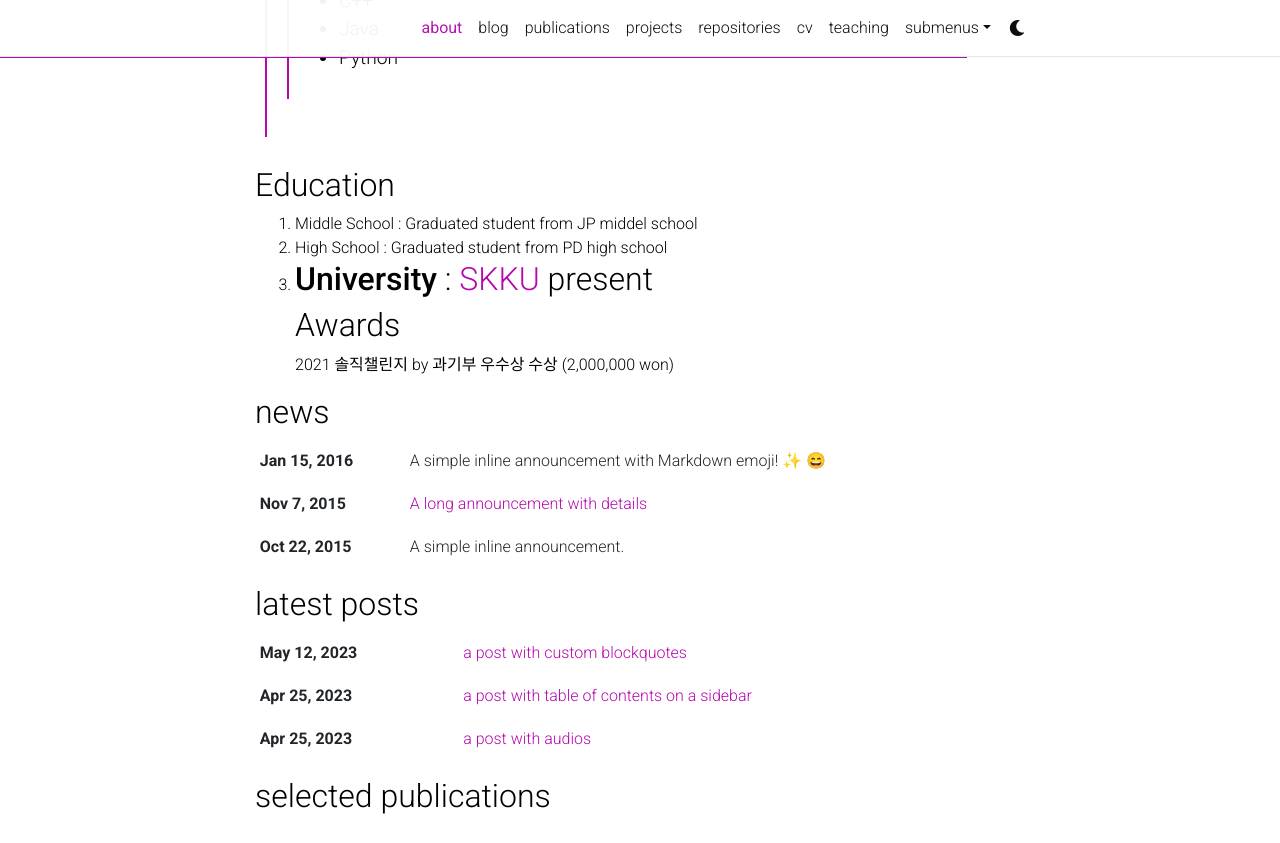
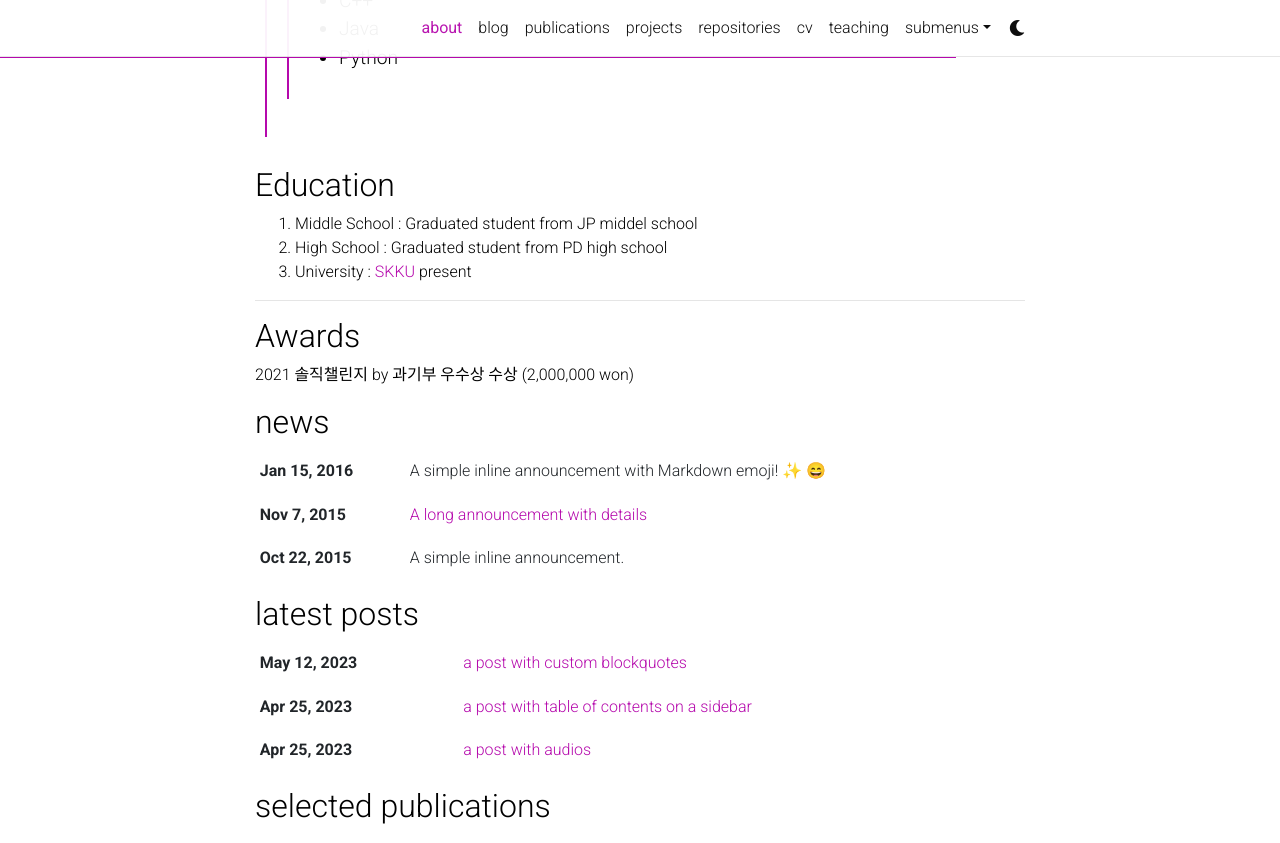
Before and after one commit to tongticktack/tongticktack.github.io, a Jekyll site: the page built from _pages/about.md, in a window 1280 px wide and 900 px high, scrolled down 713 px, cut to the strip 0-843 px from the top of the window. Built offline with Jekyll 4.4.1, drawn with Linux system fonts in a browser that asks for light colours; full-size pictures stand in for the smaller copies a plugin makes; emoji names are drawn with the system emoji font; comment, search, counter and statistics services are not loaded; a style sheet for code colours, icons or effects is not loaded.

```diff
--- a/_pages/about.md
+++ b/_pages/about.md
@@ -39,7 +39,8 @@ ____
 ## Education
 1. Middle School : Graduated student from JP middel school
 2. High School : Graduated student from PD high school
-3. **University** : [SKKU](https://skku.edu "SKKU homepage") present
+3. University : [SKKU](https://skku.edu "SKKU homepage") present
+
 ---
 ## Awards
 2021 솔직챌린지 by 과기부 우수상 수상 (2,000,000 won)
```
